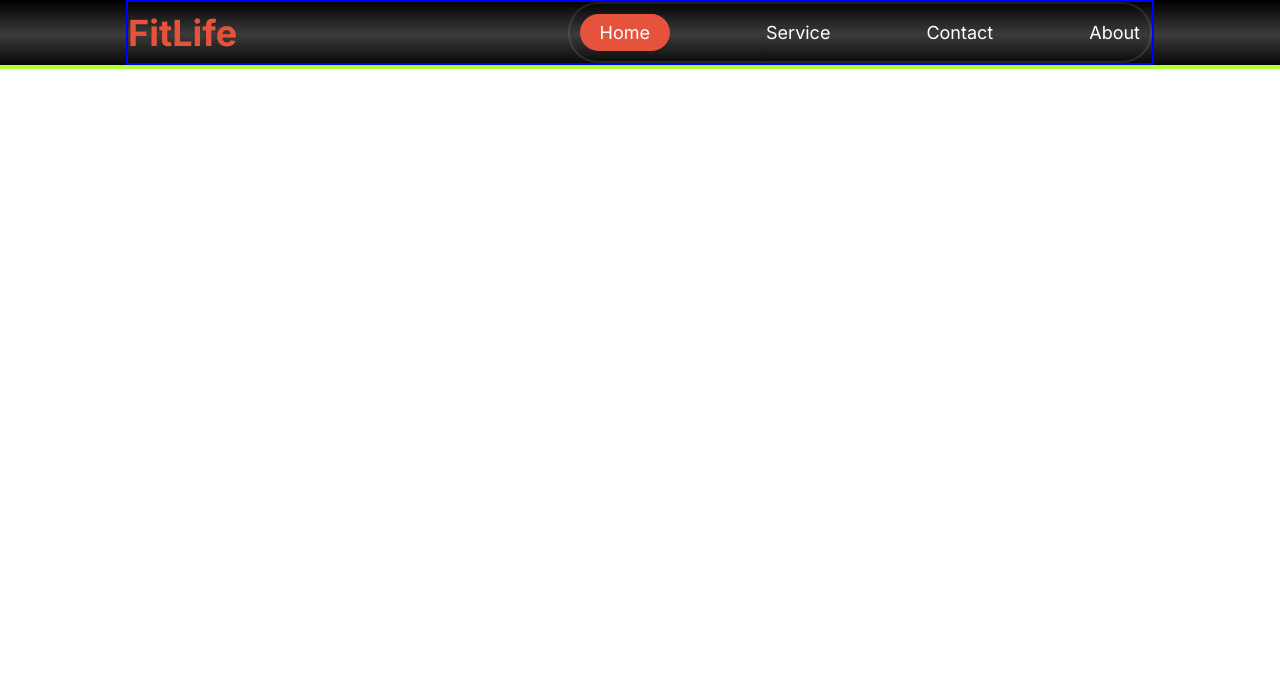
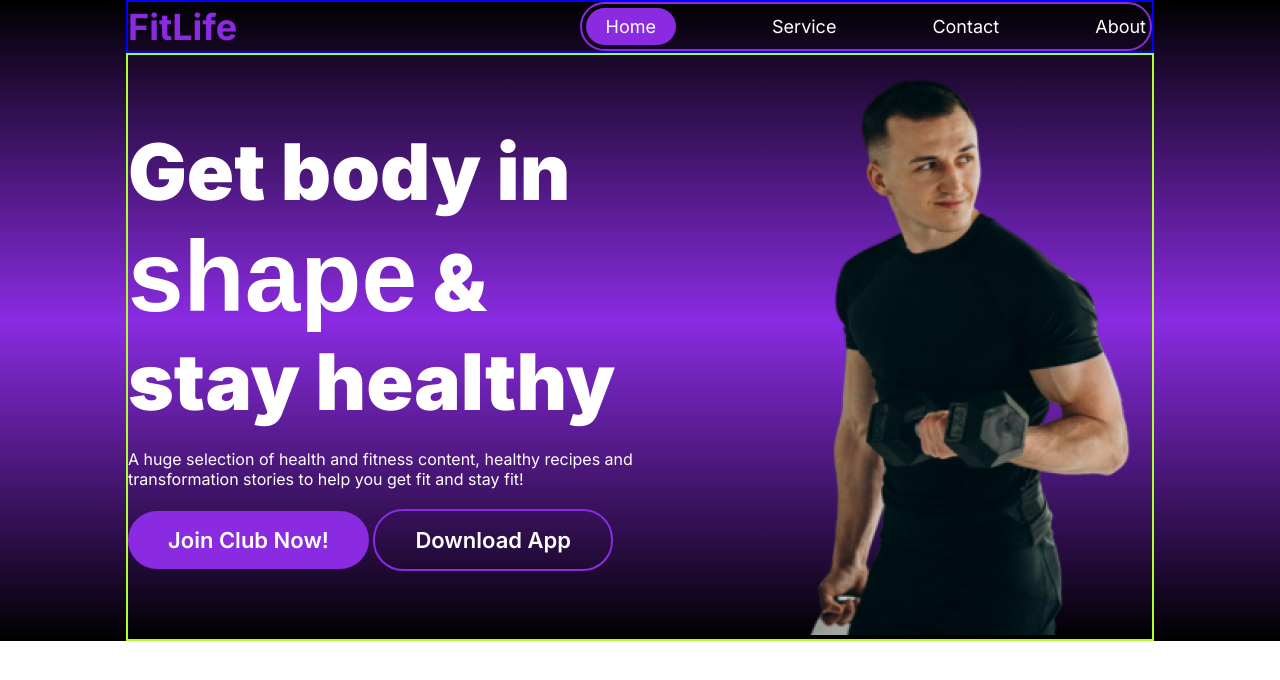
Before and after one commit to ahmedjubaer82/FitLife, a plain HTML site: page index.html in a window 1280 px wide. Drawn offline with Linux system fonts and the light colour scheme; a web font is replaced by a local one.

Commit message:
banner section added

```diff
--- a/index.html
+++ b/index.html
@@ -3,12 +3,12 @@
 <head>
     <meta charset="UTF-8">
     <meta name="viewport" content="width=device-width, initial-scale=1.0">
-    <title>Document</title>
+    <title>FitLife</title>
     <link rel="stylesheet" href="style.css">
 </head>
 <body>
     <header>
-        <nav>
+        <nav class="container">
             <h1 id="fitlife">FitLife</h1>
             <div class="menu">
                 <ul>
@@ -19,8 +19,16 @@
                 </ul>
             </div>
         </nav>
-        <section class="header-container">
-
+        <section class="header-container container">
+            <div class="header-desc">
+                <h1>Get body in <span id="shape">shape</span> & stay healthy</h1>
+                <p>A huge selection of health and fitness content, healthy recipes and transformation stories to help you get fit and stay fit!</p>
+                <button class="btn-primary">Join Club Now!</button>
+                <button class="btn-secondary">Download App</button>
+            </div>
+            <div class="header-img">
+                <img src="./images/image 1.png" alt="">
+            </div>
         </section>
     </header>
 </body>
--- a/style.css
+++ b/style.css
@@ -8,17 +8,16 @@
     font-family: "Inter", sans-serif;
 }
 
-body {
-    /* border: 2px solid red; */
+.container {
+    width: 80%;
+    margin: 0 auto;
 }
 
 nav {
-    width: 80%;
     display: flex;
     align-items: center;
     border: 2px solid blue;
     justify-content: space-between;
-    margin: 0 auto;
 }
 
 .menu ul {
@@ -26,9 +25,9 @@ nav {
     display: flex;
     align-items: center;
     gap: 6rem;
-    padding: 10px 10px;
+    padding: 4px 4px;
     border-radius: 30px;
-    border: 2px solid rgba(255, 255, 255, 0.1);
+    border: 2px solid blueviolet;
 }
 
 .menu ul li a {
@@ -38,21 +37,65 @@ nav {
 }
 
 .menu ul li:first-child {
-    background-color: rgba(230, 83, 60, 1.00);
+    /* background-color: rgba(230, 83, 60, 1.00); */
+    background-color: blueviolet;
     padding: 8px 20px;
     border-radius: 20px;
 }
 
 header {
     background: ;
-    background: linear-gradient(black, rgba(0, 0, 0, 0.767), black);
+    background: linear-gradient(black, blueviolet, black);
 }
 
 #fitlife {
-    color: rgba(230, 83, 60, 1.00);
+    color: blueviolet;
     font-size: 36px;
 }
 
 .header-container {
     border: 2px solid greenyellow;
+    display: flex;
+    justify-content: space-between;
+    align-items: center;
 }
+
+.header-desc {
+    width: 50%;
+}
+
+.header-desc h1 {
+    color: white;
+    font-size: 78px;
+    font-weight: 900;
+}
+
+.header-desc p {
+    color: white;
+    padding: 20px 0;
+}
+
+#shape {
+    font-size: 100px;
+    font-family: 'Miama', sans-serif
+}
+
+.btn-primary {
+    color: white;
+    font-size: 22px;
+    font-weight: 600;
+    padding: 16px 40px;
+    border-radius: 30px;
+    border: none;
+    background-color: blueviolet;
+}
+
+.btn-secondary {
+    color: white;
+    font-size: 22px;
+    font-weight: 600;
+    padding: 16px 40px;
+    border-radius: 30px;
+    border: 2px solid blueviolet;
+    background-color: transparent;
+}
```
Also changed, not shown: images/image 1.png (renamed from images/Images 2.png).
